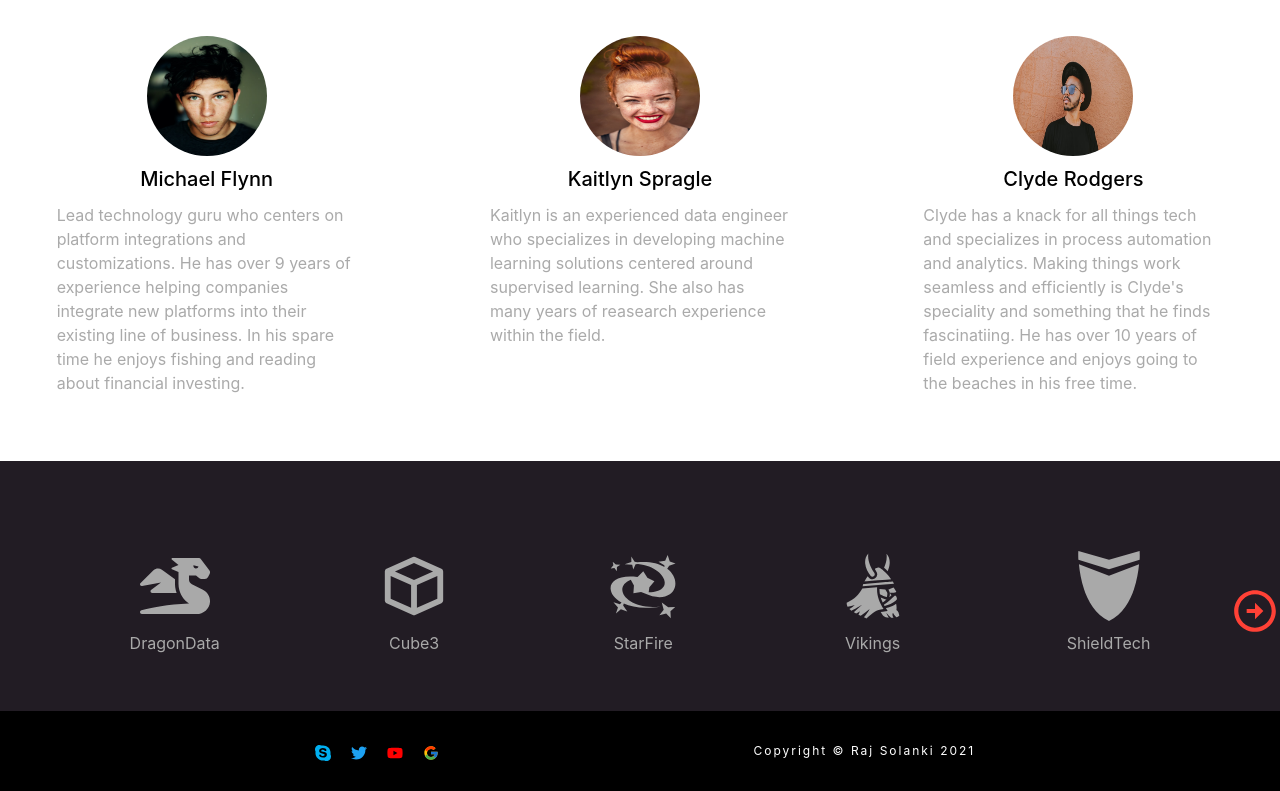
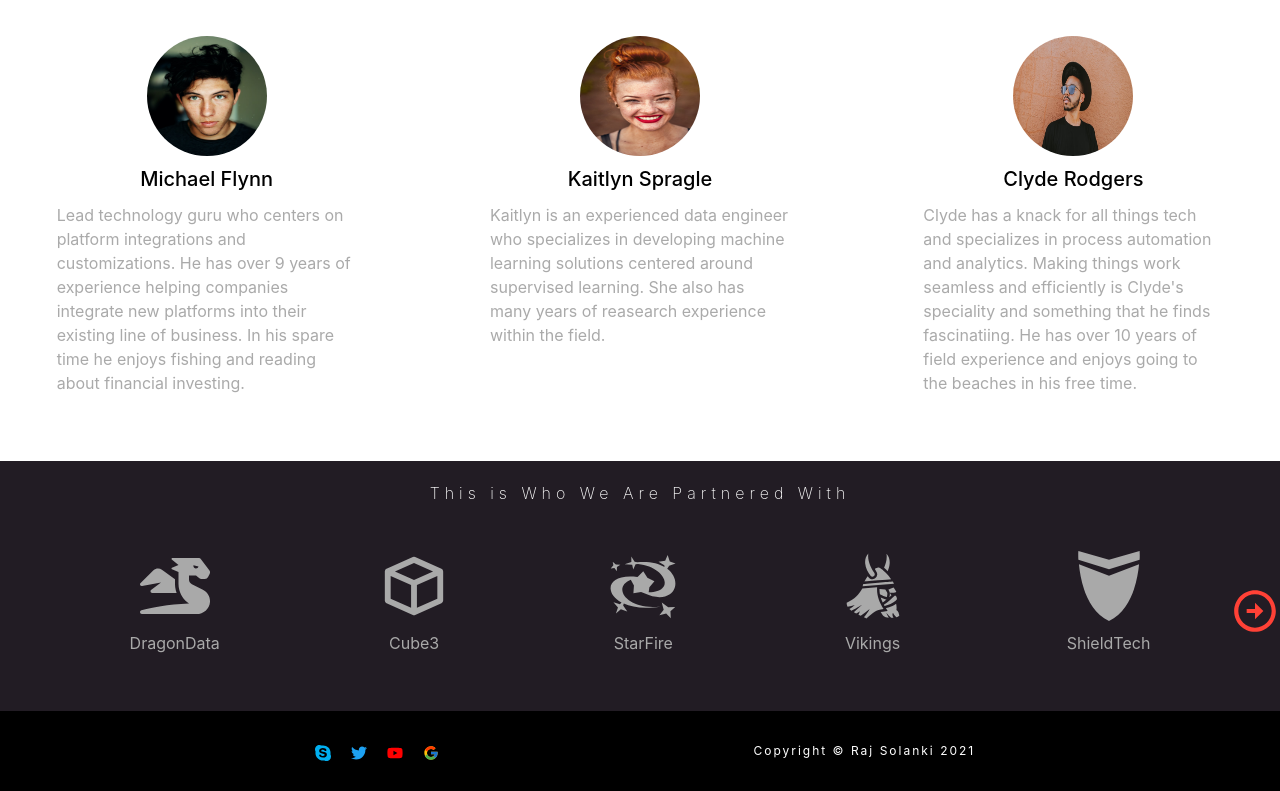
Before and after one commit to rajis31/revtech, a React app: page / in a window 1280 px wide. Shown: the part 5254-6045 px from the top of the page. Built offline with nearby package versions, Linux system fonts and the light colour scheme; the HTML template or start-up script is replaced by a standard one.

Commit message:
added in more formatting

```diff
--- a/src/components/Affiliation.js
+++ b/src/components/Affiliation.js
@@ -62,6 +62,9 @@ const Affiliation = () => {
 
     return (
         <div className="affiliation">
+              <div className="affiliation-title">
+                <p>This is Who We Are Partnered With</p>
+              </div>
               <div className="affiliation-scroll-left" onClick={leftArrowHandler}>
                     <BiLeftArrowCircle size={50} color="#FF4136"/>
               </div>
@@ -94,7 +97,7 @@ const Affiliation = () => {
             <div className="affiliation-scroll-right" onClick={rightArrowHandler} >
                     <BiRightArrowCircle size={50} color="#FF4136" />
             </div>
-        </div>
+            </div>
     )
 }
 
--- a/src/css/Affiliation.css
+++ b/src/css/Affiliation.css
@@ -6,6 +6,17 @@
     align-items: center;
     justify-content: center;
     margin-top: 50px;
+    position: relative;
+}
+
+.affiliation-title{
+    position: absolute;
+    font-weight: 200;
+    top: 20px;
+    width: 100%;
+    text-align: center;
+    color: #fff;
+    letter-spacing: 5px;
 }
 
 .affiliation-grid {
```
